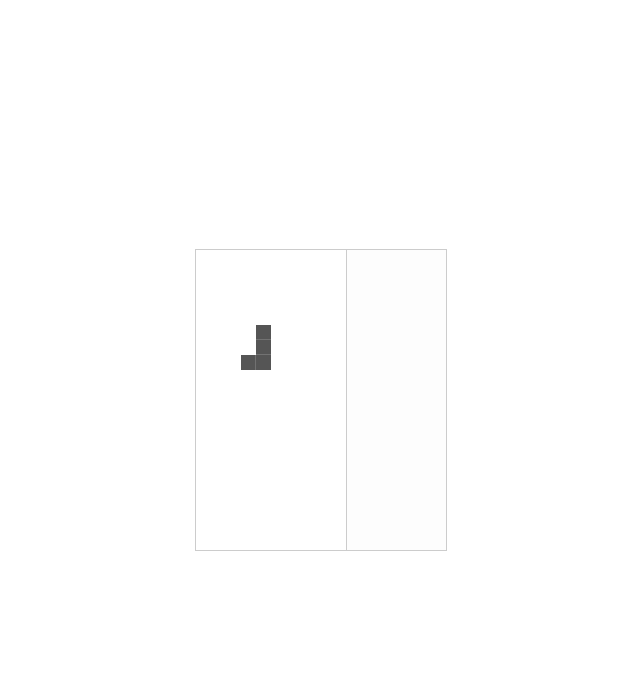
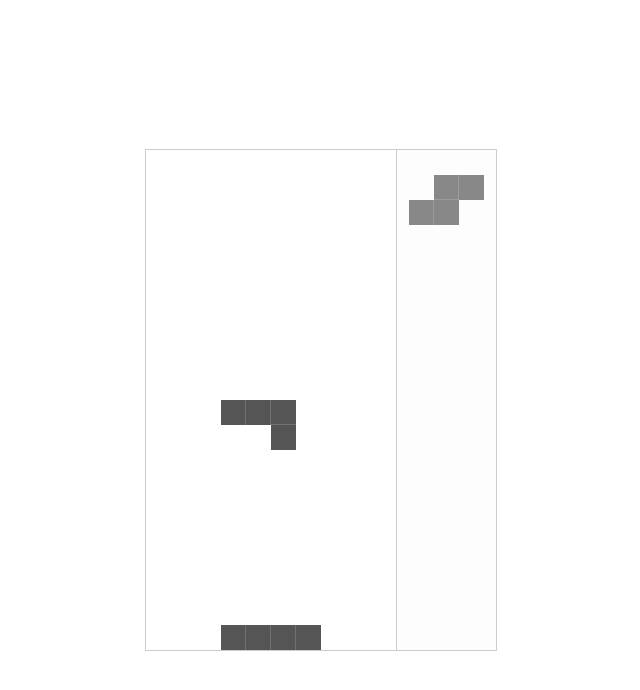
Before and after one commit to blueni/ts-tetris, a website with bundled scripts: page index.html in a window 1280 px wide. Shown: the whole page, without its empty margins (319-959 px from the left). Built offline with nearby package versions, Linux system fonts and the light colour scheme.

Commit message:
添加预览下一个图形

```diff
--- a/index.html
+++ b/index.html
@@ -7,7 +7,9 @@
     .game{ border: 1px solid #ccc; padding-right: 100px; position: absolute; left: 50%; top: 50%; transform: translate( -50%, -50% ); }
     .tool-box{ width: 100px; height: 100%; border-left: 1px solid #ccc; background: #fdfdfd; position: absolute; right: 0; top: 0; }
     .tetris-box{ position: relative; }
-    .tetris-box > div{ background: #555; box-shadow: 0 0 1px #fff; position: absolute; transition: all .08s;}
+    .tetris-box > div,.preview-box > div{ background: #555; box-shadow: 0 0 1px #fff; position: absolute; transition: all .08s;}
+    .preview-box{ position: relative; }
+    .preview-box > div{ background: #888; }
     </style>
 </head>
 <body>
@@ -15,7 +17,9 @@
     <div class="game">
 
         <div class="tool-box">
-            <div class="next-block"></div>
+            <div id="preview-box" class="preview-box">
+
+            </div>
         </div>
 
         <div id="tetris" class="tetris-box"></div>
--- a/src/block.ts
+++ b/src/block.ts
@@ -15,18 +15,36 @@ export default class Block{
 
     coors: number[][]
 
+    private static index: number = 0
+
     constructor( type: Shape | SHAPE_TYPES, position?: number[] ){
         let elm: HTMLElement
         this.shape = createShape( type )
         this.elements = []
+        Block.index++
         for( let i=0;i<4;i++ ){
             let div = document.createElement( 'div' )
+            div.className = `${Block.index}::block-${this.shape.name}-${i+1}`
             this.elements.push( div )
         }
         if( position ){
             this.position = position
         }
         this.coors = this.getCoordinate()
+    }
+
+    getHorizontalBlocks(): number{
+        let coor = this.shape.coordinate
+        return <number>coor.reduce( ( prev, item ) => {
+            Array.isArray( item )
+            let res = Array.isArray( item ) ? item.length : 1
+            return res > prev ? res : prev
+        }, 1 )
+    }
+
+    getVerticalBlocks(): number{
+        let coor = this.shape.coordinate
+        return coor.length
     }
 
     getCoordinate( coordinate?: ( number | number[])[], position?: number[] ): number[][]{
@@ -49,6 +67,20 @@ export default class Block{
             }
         }
         return coors
+    }
+
+    operate( direction: DIRECTION ): void {
+        if( direction == DIRECTION.UP ){
+            this.shape.rotate()
+            this.coors = this.getCoordinate()
+            return
+        }
+        this.coors = this.blockOperate( direction )
+    }
+
+    rotate( n?: number ): void{
+         this.shape.rotate( n )
+         this.coors = this.getCoordinate()
     }
 
     blockOperate( direction: DIRECTION ): number[][]{
--- a/src/config.ts
+++ b/src/config.ts
@@ -1,6 +1,6 @@
 export default {
 
-    blockSize: 15,
+    blockSize: 25,
 
     lines: 20,
 
--- a/src/game.ts
+++ b/src/game.ts
@@ -11,6 +11,8 @@ export default class Tetris{
 
     box: HTMLElement
 
+    previewBox: HTMLElement
+
     scene: SceneRender
 
     currentBlock: Block
@@ -21,19 +23,28 @@ export default class Tetris{
 
     level: number = 0
 
+    constructor( box: string, preview: string ){
+        this.box = <HTMLElement>$( box )
+        this.previewBox = <HTMLElement>$( preview )
+    }
+
     startGame(): void {
         document.body.focus()
         let blockSize = config.blockSize
-        let box = this.box = <HTMLElement>$( '#tetris' )
         let scene = this.scene = new SceneRender( config.lines, config.columns )
+        let box = this.box
         box.style.width = blockSize * config.columns + 'px'
         box.style.height = blockSize * config.lines + 'px'
         box.style.overflow = 'hidden'
+
+        let previewBox = this.previewBox
+        previewBox.style.margin = blockSize + 'px auto'
+
         this.next()
         this.keyBinding()
     }
 
-    falldown(){
+    falldown(): void{
         let speed = this.getSpeed()
         let block = this.currentBlock
         let scene = this.scene
@@ -115,11 +126,11 @@ export default class Tetris{
     }
 
     getSpeed(): number{
-        return [ 800, 180, 160, 140, 120, 100, 80 ][this.level]
+        return [ 200, 180, 160, 140, 120, 100, 80 ][this.level]
     }
 
-    setBlockPosition( coors: number[][] ): boolean{
-        let block = this.currentBlock
+    setBlockPosition( coors: number[][], block?: Block ): boolean{
+        block = block || this.currentBlock
         let elems = block.elements
         let blockSize = config.blockSize
         coors.forEach( ( coor: [number, number ], index: number ) => {
@@ -129,7 +140,7 @@ export default class Tetris{
         return true
     }
 
-    createBlock() :void{
+    createBlock(): void{
         let blockSize = config.blockSize
         let box = this.box
         let random = Math.floor( Math.random() * 5 )
@@ -139,25 +150,42 @@ export default class Tetris{
         }
 
         let nextBlock: Block = _createBlock()
-        nextBlock.shape.rotate( random )
-        let currentBlock
+        nextBlock.rotate( random )
+
         if( this.nextBlock ){
             this.currentBlock = this.nextBlock
+            this.nextBlock = nextBlock
         }else{
-            this.currentBlock = _createBlock()
-            this.currentBlock.shape.rotate( random )
+            this.currentBlock = nextBlock
+            this.nextBlock = _createBlock()
+            this.nextBlock.rotate( random )
         }
-        this.nextBlock = nextBlock
-        currentBlock = this.currentBlock
+        let currentBlock = this.currentBlock
         for( let elem of currentBlock.elements ){
             elem.style.width = blockSize + 'px'
             elem.style.height = blockSize + 'px'
             box.appendChild( elem )
         }
         this.setBlockPosition( currentBlock.getCoordinate() )
+        this.setPreview()
+    }
+
+    setPreview(): void{
+        let nextBlock = this.nextBlock
+        let previewBox = this.previewBox
+        let blockSize = config.blockSize
+        previewBox.innerHTML = ''
+        previewBox.style.width = nextBlock.getHorizontalBlocks() * blockSize + 'px'
+        previewBox.style.height = nextBlock.getVerticalBlocks() * blockSize + 'px'
+        for( let elem of nextBlock.elements ){
+            elem.style.width = blockSize + 'px'
+            elem.style.height = blockSize + 'px'
+            previewBox.appendChild( elem )
+        }
+        this.setBlockPosition( nextBlock.getCoordinate( undefined, [ 0, 0 ] ), nextBlock )
     }
 
 }
 
-let game = new Tetris()
+let game = new Tetris( '#tetris', '#preview-box' )
 game.startGame()
--- a/src/scene-render.ts
+++ b/src/scene-render.ts
@@ -24,29 +24,32 @@ export default class SceneRender extends Scene{
                 elements[line] = []
             }
             elements[line].push( block.elements[index] )
-            if( this.isLineFulled( line ) ){
+        })
+        block.coors.forEach( coor => {
+            let line = coor[1]
+            if( this.isLineFulled(  line ) ){
                 this.clearLine( line )
             }
         })
     }
 
-    putCoor( coors: number[][] ): void{
-        super.putCoor( coors )
-        let flags: number[]
-        let _coors
-        for( let i=0;i<this.coors.length;i++ ){
-            _coors = this.coors[i]
-            flags = []
-            for( let flag of _coors ){
-                flags.push( flag ? 1 : 0 )
-            }
-            if( !/1/.test( flags.join() ) ){
-                continue
-            }
-            console.log( 'line', ( '0' + i ).slice( -2 ), ':', flags.join( ' - ' ) )
-        }
-        console.log( '------------------------\n' )
-    }
+    // putCoor( coors: number[][] ): void{
+    //     super.putCoor( coors )
+    //     let flags: number[]
+    //     let _coors
+    //     for( let i=0;i<this.coors.length;i++ ){
+    //         _coors = this.coors[i]
+    //         flags = []
+    //         for( let flag of _coors ){
+    //             flags.push( flag ? 1 : 0 )
+    //         }
+    //         if( !/1/.test( flags.join() ) ){
+    //             continue
+    //         }
+    //         console.log( 'line', ( '0' + i ).slice( -2 ), ':', flags.join( ' - ' ) )
+    //     }
+    //     console.log( '------------------------\n' )
+    // }
 
     clearLine( line: number ): void{
         super.clearLine( line )
--- a/src/shapes/index.ts
+++ b/src/shapes/index.ts
@@ -13,12 +13,12 @@ const enum SHAPE_TYPES {
     S, Z, L, J, T, O, I
 }
 
-const createShape = ( type: SHAPE_TYPES | Shape ): Shape => {
-    let shape: Shape
+const createShape = <T extends Shape>( type: SHAPE_TYPES | T ): T => {
     if( type instanceof Shape ){
-        return (<Shape>type).clone( type )
+        return <T>type.clone( type )
     }
-    shape = new [ S, Z, L, J, T, O, I ][ type ]
+    let shape: T
+    shape = <T>new [ S, Z, L, J, T, O, I ][ type ]
     shape.coordinate = shape.allShapes[0]
     shape.shapeIndex = 0
     return shape
--- a/src/shapes/shape.ts
+++ b/src/shapes/shape.ts
@@ -3,6 +3,8 @@ export class Shape{
     coordinate: ( number[] | number )[]     // 形状坐标
 
     shapeIndex: number = 0
+
+    name: string
 
     allShapes: ( number[] | number )[][]
 
@@ -31,6 +33,8 @@ export class Shape{
 // 形状"S"
 export class S extends Shape{
 
+    name = 's'
+
     allShapes = [
         [ [ 0, 1, 1 ], [ 1, 1 ] ],
         [ 1, [ 1, 1 ], [ 0, 1 ] ]
@@ -39,6 +43,8 @@ export class S extends Shape{
 }
 
 export class L extends Shape{
+
+    name = 'l'
 
     allShapes = [
         [ 1, 1, [ 1, 1 ] ],
@@ -51,6 +57,8 @@ export class L extends Shape{
 
 export class Z extends Shape{
 
+    name = 'z'
+
     allShapes = [
         [ [ 1, 1 ], [ 0, 1, 1 ] ],
         [ [ 0, 1 ], [ 1, 1 ], 1 ]
@@ -59,6 +67,8 @@ export class Z extends Shape{
 }
 
 export class J extends Shape{
+
+    name = 'j'
 
     allShapes = [
         [ [ 0, 1 ], [ 0, 1 ], [ 1, 1 ] ],
@@ -71,6 +81,8 @@ export class J extends Shape{
 
 export class I extends Shape{
 
+    name = 'i'
+
     allShapes = [
         [ [ 0, 1 ], [ 0, 1 ], [ 0, 1 ], [ 0, 1 ] ],
         [ 0, [ 1, 1, 1, 1 ] ]
@@ -80,6 +92,8 @@ export class I extends Shape{
 
 export class O extends Shape{
 
+    name = 'o'
+
     allShapes = [
         [ 0, [ 0, 1, 1 ], [ 0, 1, 1 ] ]
     ]
@@ -87,6 +101,8 @@ export class O extends Shape{
 }
 
 export class T extends Shape{
+
+    name = 't'
 
     allShapes = [
         [ [ 1, 1, 1 ], [ 0, 1 ] ],
```
